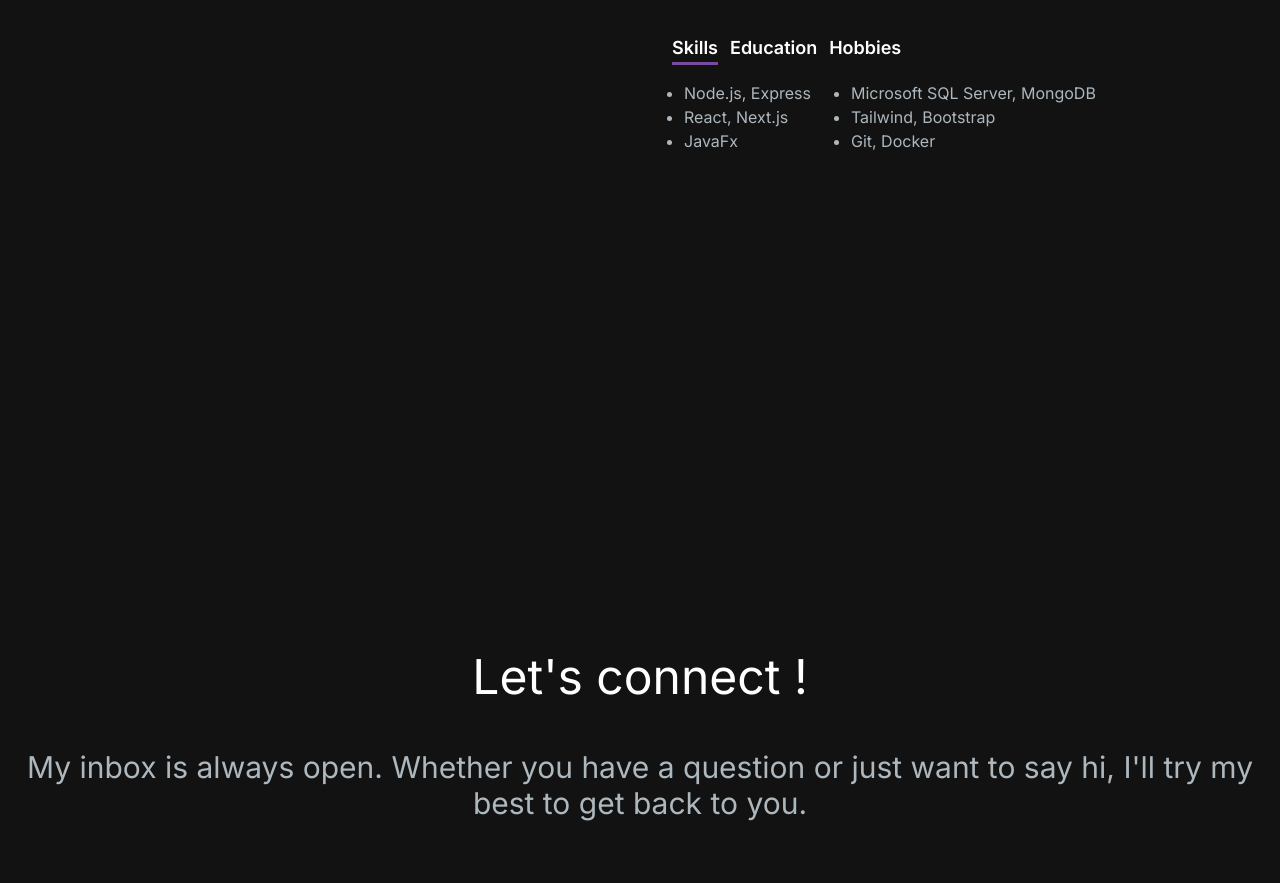
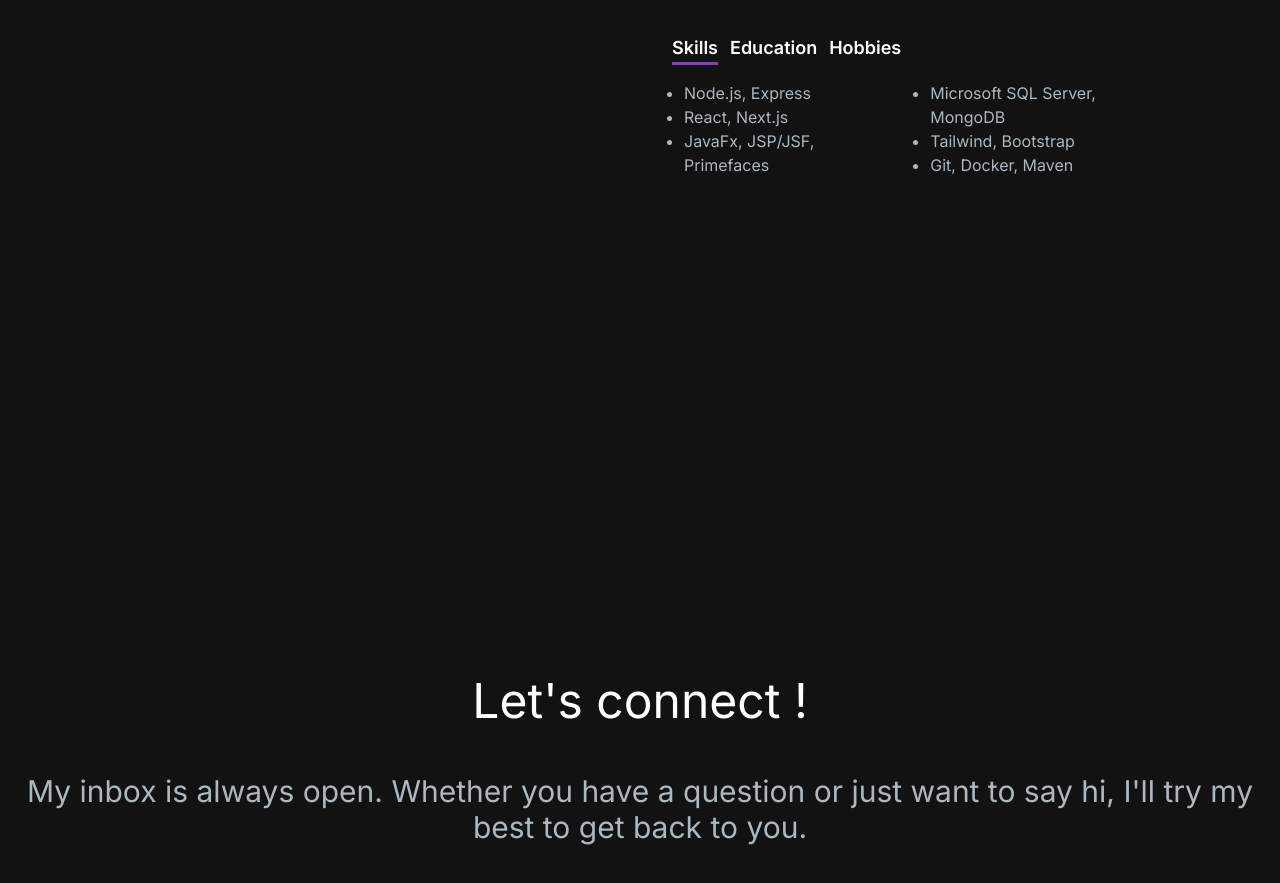
Before and after one commit to CamelliaBui95/webPortfolioBTN, a Next.js app: page / in a window 1280 px wide. Shown: the part 1346-2229 px from the top of the page. Built offline with nearby package versions, Linux system fonts and the light colour scheme.

Commit message:
uploaded new cv

```diff
--- a/src/app/components/AboutSection.jsx
+++ b/src/app/components/AboutSection.jsx
@@ -12,12 +12,12 @@ const TAB_DATA = [
         <ul className="list-disc pl-3">
           <li>Node.js, Express</li>
           <li>React, Next.js</li>
-          <li>JavaFx</li>
+          <li>JavaFx, JSP/JSF, Primefaces</li>
         </ul>
         <ul className="list-disc ml-10">
           <li>Microsoft SQL Server, MongoDB</li>
           <li>Tailwind, Bootstrap</li>
-          <li>Git, Docker</li>
+          <li>Git, Docker, Maven</li>
         </ul>
       </div>
     ),
```
Also changed, not shown: 2 other files (tests, documents, lock files or other folders).
